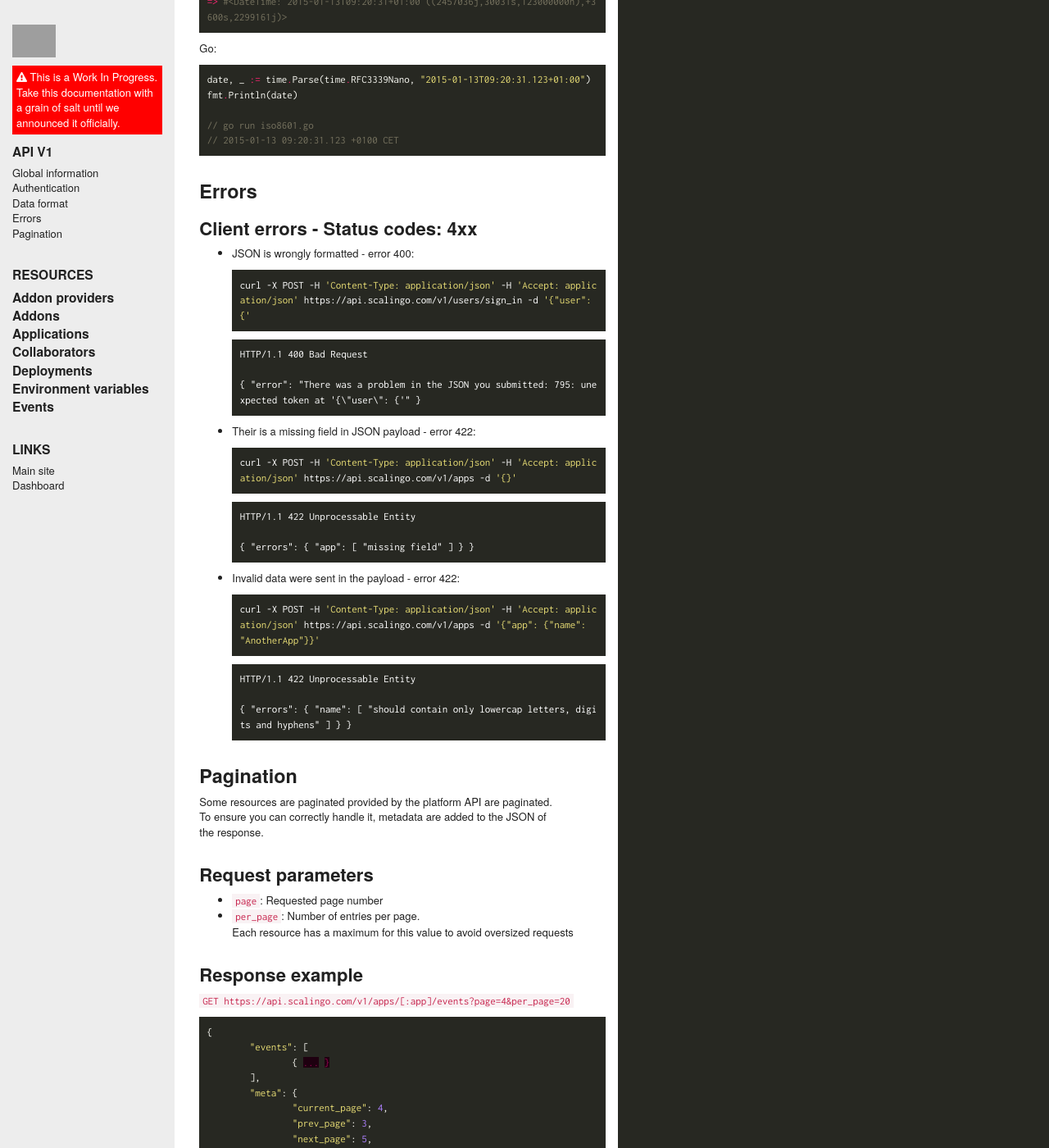
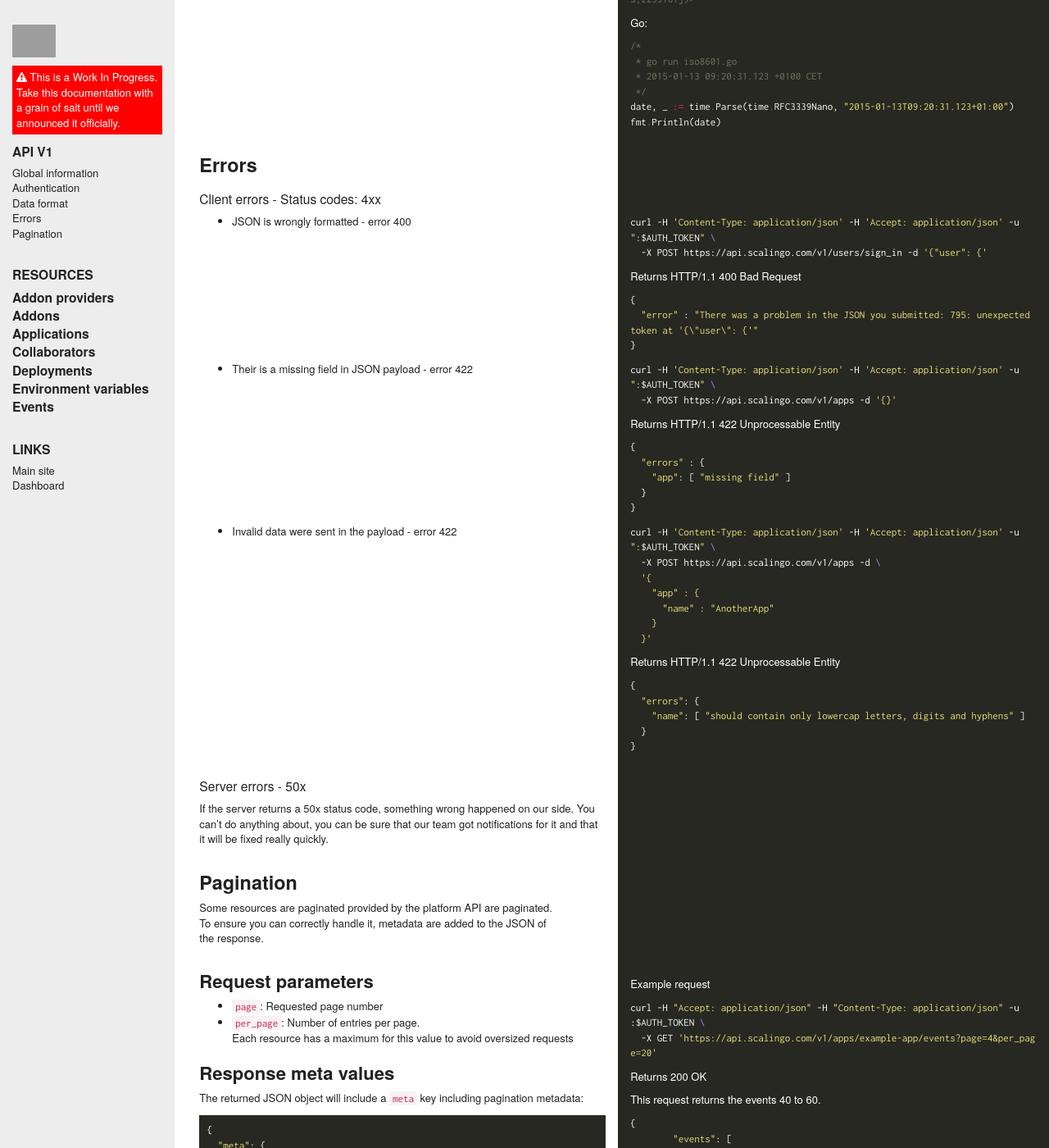
Before and after one commit to xcarpentier/developers.scalingo.com, a Jekyll site: the page built from index.html, in a window 1280 px wide and 1400 px high, scrolled down 1566 px. Shown: the whole window at 82% size. Built offline with Jekyll 4.4.1, drawn with Linux system fonts in a browser that asks for light colours; nearby versions of some CDN libraries; some of the changed text lies outside the part shown; grey boxes are pictures that could not be loaded.

Commit message:
Rewrite index examples

```diff
--- a/index.html
+++ b/index.html
@@ -77,6 +77,19 @@ Basic HTTP Auth. The API is HTTPS only, so credentials are always sent encrypted
 </ul>
 
 </div><div class='col-xs-12 col-sm-6 sidebar-code'>
+<p>Example request:</p>
+
+<div class="highlighter-rouge"><pre class="highlight"><code>curl -H <span class="s2">"Accept: application/json"</span> -H <span class="s2">"Content-Type: application/json"</span> <span class="se">\</span>
+ -X POST https://api.scalingo.com/v1/users/sign_in -d <span class="se">\</span>
+ <span class="s1">'{
+   "user": {
+     "login": "user@example.com",
+     "password": "example-secret"
+   }
+ }'</span>
+</code></pre>
+</div>
+
 <p>Return 201 Created</p>
 
 <div class="highlighter-rouge"><pre class="highlight"><code><span class="p">{</span><span class="w">
@@ -92,9 +105,10 @@ Basic HTTP Auth. The API is HTTPS only, so credentials are always sent encrypted
 password, the username can be empty.</p>
 
 </div><div class='col-xs-12 col-sm-6 sidebar-code'>
-<p>Example:</p>
+<p>Example request:</p>
 
-<div class="highlighter-rouge"><pre class="highlight"><code>curl -u <span class="s2">":</span><span class="nv">$AUTH_TOKEN</span><span class="s2">"</span> -H <span class="s2">"Accept: application/json"</span> -H <span class="s2">"Content-Type: application/json"</span> https://api.scalingo.com/v1/apps
+<div class="highlighter-rouge"><pre class="highlight"><code>curl -H <span class="s2">"Accept: application/json"</span> -H <span class="s2">"Content-Type: application/json"</span> -u <span class="s2">":</span><span class="nv">$AUTH_TOKEN</span><span class="s2">"</span> <span class="se">\</span>
+ -X GET https://api.scalingo.com/v1/apps
 </code></pre>
 </div>
 
@@ -114,10 +128,11 @@ password, the username can be empty.</p>
 
 <p>Example:</p>
 
-<p>2015-01-13T09:20:31.123+01:00</p>
+<p><strong>2015-01-13T09:20:31.123+01:00</strong></p>
 
-<p>This format is commonly understood here are some examples:</p>
+<p>This format is commonly understood, here are some examples:</p>
 
+</div><div class='col-xs-12 col-sm-6 sidebar-code'>
 <p>Javascript:</p>
 
 <div class="highlighter-rouge"><pre class="highlight"><code><span class="kd">var</span> <span class="nx">date</span> <span class="o">=</span> <span class="k">new</span> <span class="nb">Date</span><span class="p">(</span><span class="s2">"2015-01-13T09:20:31.123+01:00"</span><span class="p">)</span>
@@ -135,60 +150,90 @@ password, the username can be empty.</p>
 
 <p>Go:</p>
 
-<div class="highlighter-rouge"><pre class="highlight"><code><span class="n">date</span><span class="p">,</span><span class="x"> </span><span class="n">_</span><span class="x"> </span><span class="o">:=</span><span class="x"> </span><span class="n">time</span><span class="o">.</span><span class="n">Parse</span><span class="p">(</span><span class="n">time</span><span class="o">.</span><span class="n">RFC3339Nano</span><span class="p">,</span><span class="x"> </span><span class="s">"2015-01-13T09:20:31.123+01:00"</span><span class="p">)</span><span class="x">
+<div class="highlighter-rouge"><pre class="highlight"><code><span class="c">/*
+ * go run iso8601.go
+ * 2015-01-13 09:20:31.123 +0100 CET
+ */</span><span class="x">
+</span><span class="n">date</span><span class="p">,</span><span class="x"> </span><span class="n">_</span><span class="x"> </span><span class="o">:=</span><span class="x"> </span><span class="n">time</span><span class="o">.</span><span class="n">Parse</span><span class="p">(</span><span class="n">time</span><span class="o">.</span><span class="n">RFC3339Nano</span><span class="p">,</span><span class="x"> </span><span class="s">"2015-01-13T09:20:31.123+01:00"</span><span class="p">)</span><span class="x">
 </span><span class="n">fmt</span><span class="o">.</span><span class="n">Println</span><span class="p">(</span><span class="n">date</span><span class="p">)</span><span class="x">
-
-</span><span class="c">// go run iso8601.go</span><span class="x">
-</span><span class="c">// 2015-01-13 09:20:31.123 +0100 CET</span><span class="x">
 </span></code></pre>
 </div>
 
-</div><div class='hidden-xs col-xs-12 col-sm-6 sidebar-code'></div></div><div class='row'><div class='col-xs-12 col-sm-6 sidebar-text'>
+</div></div><div class='row'><div class='col-xs-12 col-sm-6 sidebar-text'>
 <h1 id="errors">Errors</h1>
 
-<h2 id="client-errors---status-codes-4xx">Client errors - Status codes: 4xx</h2>
+<h3 id="client-errors---status-codes-4xx">Client errors - Status codes: 4xx</h3>
 
+</div><div class='hidden-xs col-xs-12 col-sm-6 sidebar-code'></div></div><div class='row'><div class='col-xs-12 col-sm-6 sidebar-text'>
 <ul>
-  <li>
-    <p>JSON is wrongly formatted - error 400:</p>
+  <li>JSON is wrongly formatted - error 400</li>
+</ul>
 
-    <div class="highlighter-rouge"><pre class="highlight"><code>curl -X POST -H <span class="s1">'Content-Type: application/json'</span> -H <span class="s1">'Accept: application/json'</span> https://api.scalingo.com/v1/users/sign_in -d <span class="s1">'{"user": {'</span>
+</div><div class='col-xs-12 col-sm-6 sidebar-code'>
+<div class="highlighter-rouge"><pre class="highlight"><code>curl -H <span class="s1">'Content-Type: application/json'</span> -H <span class="s1">'Accept: application/json'</span> -u <span class="s2">":</span><span class="nv">$AUTH_TOKEN</span><span class="s2">"</span> <span class="se">\ </span>
+  -X POST https://api.scalingo.com/v1/users/sign_in -d <span class="s1">'{"user": {'</span>
 </code></pre>
 </div>
 
-    <div class="highlighter-rouge"><pre class="highlight"><code>HTTP/1.1 400 Bad Request
+<p>Returns HTTP/1.1 400 Bad Request</p>
 
-{ "error": "There was a problem in the JSON you submitted: 795: unexpected token at '{\"user\": {'" }
-</code></pre>
+<div class="highlighter-rouge"><pre class="highlight"><code><span class="p">{</span><span class="w">
+  </span><span class="s2">"error"</span><span class="w"> </span><span class="p">:</span><span class="w"> </span><span class="s2">"There was a problem in the JSON you submitted: 795: unexpected token at '{\"user\": {'"</span><span class="w">
+</span><span class="p">}</span><span class="w">
+</span></code></pre>
 </div>
-  </li>
-  <li>
-    <p>Their is a missing field in JSON payload - error 422:</p>
 
-    <div class="highlighter-rouge"><pre class="highlight"><code>curl -X POST -H <span class="s1">'Content-Type: application/json'</span> -H <span class="s1">'Accept: application/json'</span> https://api.scalingo.com/v1/apps -d <span class="s1">'{}'</span>
+</div></div><div class='row'><div class='col-xs-12 col-sm-6 sidebar-text'>
+<ul>
+  <li>Their is a missing field in JSON payload - error 422</li>
+</ul>
+
+</div><div class='col-xs-12 col-sm-6 sidebar-code'>
+<div class="highlighter-rouge"><pre class="highlight"><code>curl -H <span class="s1">'Content-Type: application/json'</span> -H <span class="s1">'Accept: application/json'</span> -u <span class="s2">":</span><span class="nv">$AUTH_TOKEN</span><span class="s2">"</span> <span class="se">\</span>
+  -X POST https://api.scalingo.com/v1/apps -d <span class="s1">'{}'</span>
 </code></pre>
 </div>
 
-    <div class="highlighter-rouge"><pre class="highlight"><code>HTTP/1.1 422 Unprocessable Entity
+<p>Returns HTTP/1.1 422 Unprocessable Entity</p>
 
-{ "errors": { "app": [ "missing field" ] } }
-</code></pre>
+<div class="highlighter-rouge"><pre class="highlight"><code><span class="p">{</span><span class="w">
+  </span><span class="s2">"errors"</span><span class="w"> </span><span class="p">:</span><span class="w"> </span><span class="p">{</span><span class="w">
+    </span><span class="s2">"app"</span><span class="p">:</span><span class="w"> </span><span class="p">[</span><span class="w"> </span><span class="s2">"missing field"</span><span class="w"> </span><span class="p">]</span><span class="w">
+  </span><span class="p">}</span><span class="w">
+</span><span class="p">}</span><span class="w">
+</span></code></pre>
 </div>
-  </li>
-  <li>
-    <p>Invalid data were sent in the payload - error 422:</p>
 
-    <div class="highlighter-rouge"><pre class="highlight"><code>curl -X POST -H <span class="s1">'Content-Type: application/json'</span> -H <span class="s1">'Accept: application/json'</span> https://api.scalingo.com/v1/apps -d <span class="s1">'{"app": {"name": "AnotherApp"}}'</span>
+</div></div><div class='row'><div class='col-xs-12 col-sm-6 sidebar-text'>
+<ul>
+  <li>Invalid data were sent in the payload - error 422</li>
+</ul>
+
+</div><div class='col-xs-12 col-sm-6 sidebar-code'>
+<div class="highlighter-rouge"><pre class="highlight"><code>curl -H <span class="s1">'Content-Type: application/json'</span> -H <span class="s1">'Accept: application/json'</span> -u <span class="s2">":</span><span class="nv">$AUTH_TOKEN</span><span class="s2">"</span> <span class="se">\ </span>
+  -X POST https://api.scalingo.com/v1/apps -d <span class="se">\</span>
+  <span class="s1">'{
+    "app" : {
+      "name" : "AnotherApp"
+    }
+  }'</span>
 </code></pre>
 </div>
 
-    <div class="highlighter-rouge"><pre class="highlight"><code>HTTP/1.1 422 Unprocessable Entity
+<p>Returns HTTP/1.1 422 Unprocessable Entity</p>
 
-{ "errors": { "name": [ "should contain only lowercap letters, digits and hyphens" ] } }
-</code></pre>
+<div class="highlighter-rouge"><pre class="highlight"><code><span class="p">{</span><span class="w">
+  </span><span class="s2">"errors"</span><span class="p">:</span><span class="w"> </span><span class="p">{</span><span class="w">
+    </span><span class="s2">"name"</span><span class="p">:</span><span class="w"> </span><span class="p">[</span><span class="w"> </span><span class="s2">"should contain only lowercap letters, digits and hyphens"</span><span class="w"> </span><span class="p">]</span><span class="w">
+  </span><span class="p">}</span><span class="w">
+</span><span class="p">}</span><span class="w">
+</span></code></pre>
 </div>
-  </li>
-</ul>
+
+</div></div><div class='row'><div class='col-xs-12 col-sm-6 sidebar-text'>
+<h3 id="server-errors---50x">Server errors - 50x</h3>
+
+<p>If the server returns a 50x status code, something wrong happened on our side. You can’t do anything about, you can be sure that our team got notifications for it and that it will be fixed really quickly.</p>
 
 </div><div class='hidden-xs col-xs-12 col-sm-6 sidebar-code'></div></div><div class='row'><div class='col-xs-12 col-sm-6 sidebar-text'>
 <h1 id="pagination">Pagination</h1>
@@ -206,10 +251,40 @@ the response.</p>
 Each resource has a maximum for this value to avoid oversized requests</li>
 </ul>
 
-</div><div class='hidden-xs col-xs-12 col-sm-6 sidebar-code'></div></div><div class='row'><div class='col-xs-12 col-sm-6 sidebar-text'>
-<h2 id="response-example">Response example</h2>
+<h2 id="response-meta-values">Response meta values</h2>
 
-<p><code class="highlighter-rouge">GET https://api.scalingo.com/v1/apps/[:app]/events?page=4&amp;per_page=20</code></p>
+<p>The returned JSON object will include a <code class="highlighter-rouge">meta</code> key including pagination metadata:</p>
+
+<div class="highlighter-rouge"><pre class="highlight"><code><span class="p">{</span><span class="w">
+  </span><span class="s2">"meta"</span><span class="p">:</span><span class="w"> </span><span class="p">{</span><span class="w">
+    </span><span class="s2">"pagination"</span><span class="p">:</span><span class="w"> </span><span class="p">{</span><span class="w">
+      </span><span class="s2">"prev_page"</span><span class="p">:</span><span class="w"> </span><span class="s2">"&lt;previous page number&gt;"</span><span class="p">,</span><span class="w">
+      </span><span class="s2">"current_page"</span><span class="p">:</span><span class="w"> </span><span class="s2">"&lt;requested page number&gt;"</span><span class="p">,</span><span class="w">
+      </span><span class="s2">"next_page"</span><span class="p">:</span><span class="w"> </span><span class="s2">"&lt;next page number&gt;"</span><span class="p">,</span><span class="w">
+      </span><span class="s2">"total_pages"</span><span class="p">:</span><span class="w"> </span><span class="s2">"&lt;total amount of pages&gt;"</span><span class="p">,</span><span class="w">
+      </span><span class="s2">"total_count"</span><span class="p">:</span><span class="w"> </span><span class="s2">"&lt;total amount of items in the collection&gt;"</span><span class="w">
+    </span><span class="p">}</span><span class="w">
+  </span><span class="p">}</span><span class="w">
+</span><span class="p">}</span><span class="w">
+</span></code></pre>
+</div>
+
+<blockquote>
+  <p><code class="highlighter-rouge">prev_page</code> and/or <code class="highlighter-rouge">next_page</code> are equal to <code class="highlighter-rouge">null</code> if there is no previous<br />
+or next page.</p>
+</blockquote>
+
+</div><div class='col-xs-12 col-sm-6 sidebar-code'>
+<p>Example request</p>
+
+<div class="highlighter-rouge"><pre class="highlight"><code>curl -H <span class="s2">"Accept: application/json"</span> -H <span class="s2">"Content-Type: application/json"</span> -u :<span class="nv">$AUTH_TOKEN</span> <span class="se">\</span>
+  -X GET <span class="s1">'https://api.scalingo.com/v1/apps/example-app/events?page=4&amp;per_page=20'</span>
+</code></pre>
+</div>
+
+<p>Returns 200 OK</p>
+
+<p>This request returns the events 40 to 60.</p>
 
 <div class="highlighter-rouge"><pre class="highlight"><code><span class="p">{</span><span class="w">
 	</span><span class="s2">"events"</span><span class="p">:</span><span class="w"> </span><span class="p">[</span><span class="w">
@@ -225,11 +300,4 @@ Each resource has a maximum for this value to avoid oversized requests</li>
 </span><span class="p">}</span><span class="w">
 </span></code></pre>
 </div>
-
-<blockquote>
-  <p><code class="highlighter-rouge">prev_page</code> and/or <code class="highlighter-rouge">next_page</code> are equal to <code class="highlighter-rouge">null</code> if there is no previous<br />
-or next page.</p>
-</blockquote>
-
-<p>This request returns the events 40 to 60.</p>
-</div><div class='hidden-xs col-xs-12 col-sm-6 sidebar-code'></div></div>
+</div></div>
```
Also changed, not shown: markdown/index.md (+117 -40 lines). Lines whose indentation alone changed are shown as unchanged.
